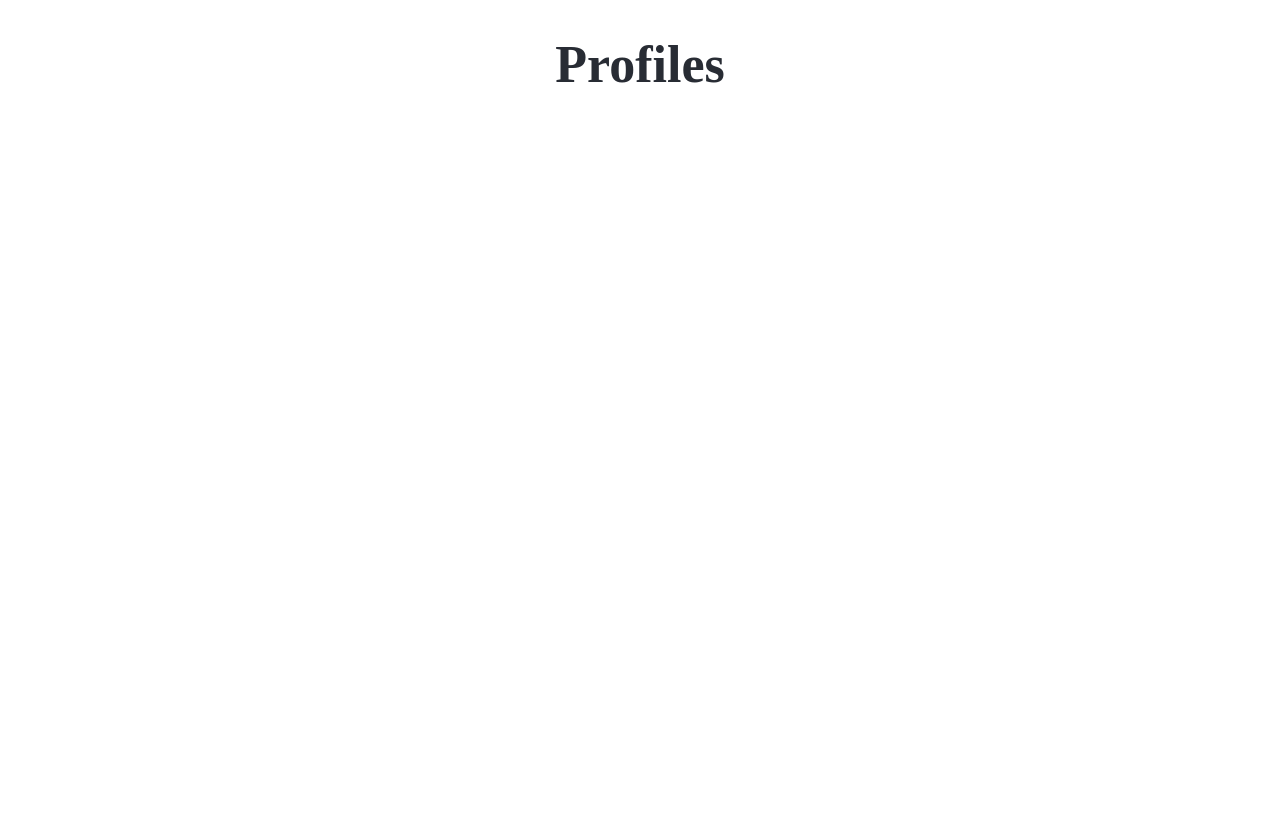
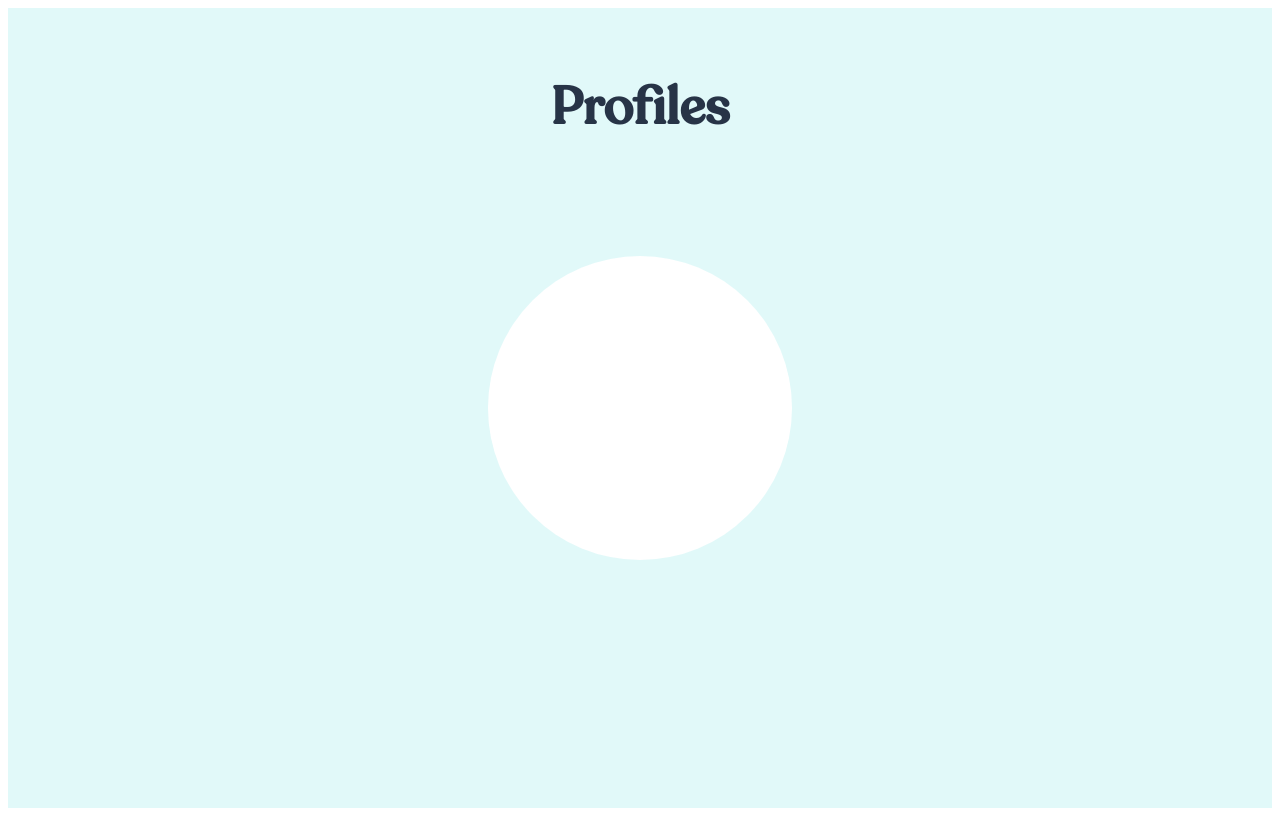
Before and after one commit to codeDragon491/profile-browser, a React (Create React App) app: page / in a window 1280 px wide. Built offline with nearby package versions, Linux system fonts and the light colour scheme.

Commit message:
Create Profile component and do some more styling

```diff
--- a/src/App.css
+++ b/src/App.css
@@ -1,12 +1,12 @@
 .App {
   text-align: center;
 }
-.App-header {
-  background-color: white;
+.App {
+  background-color: var(--white);
   min-height: 100vh;
   display: flex;
   flex-direction: column;
   align-items: center;
   font-size: calc(10px + 2vmin);
-  color: #282c34;
+  color: var(--brand-text);
 }
--- a/src/App.tsx
+++ b/src/App.tsx
@@ -6,9 +6,7 @@ import Profiles from './profiles/Index';
 function App() {
   return (
     <div className="App">
-      <header className="App-header">
-        <Profiles/>
-      </header>
+      <Profiles/>
     </div>
   );
 }
--- a/src/index.css
+++ b/src/index.css
@@ -1,13 +1,11 @@
-body {
-  margin: 0;
-  font-family: -apple-system, BlinkMacSystemFont, 'Segoe UI', 'Roboto', 'Oxygen',
-    'Ubuntu', 'Cantarell', 'Fira Sans', 'Droid Sans', 'Helvetica Neue',
-    sans-serif;
-  -webkit-font-smoothing: antialiased;
-  -moz-osx-font-smoothing: grayscale;
+@font-face {
+  font-family: "Recoleta Medium";
+  src: url("./fonts/Recoleta-Medium.woff") format("woff"),;
 }
 
-code {
-  font-family: source-code-pro, Menlo, Monaco, Consolas, 'Courier New',
-    monospace;
+:root {
+  --brand-teal: #e1f9f9;
+  --brand-text: #273447;
+  --white: #ffffff;
+  --brand-font-primary: 'Recoleta Medium','Times New Roman',sans-serif;
 }
--- a/src/profiles/Index.css
+++ b/src/profiles/Index.css
@@ -1,3 +1,25 @@
+
 .heading-1 {
-    font-family: Recoleta,'Times New Roman',sans-serif;
+    font-family: var(--brand-font-primary);
+    margin: 64px 0;
 }
+
+#board {
+    width: 100%;
+    height: 100vh;
+    position: relative;
+    overflow: hidden;
+    background-color: var(--brand-teal);
+}
+
+
+.card {
+    width: 320px;
+    height: 320px;
+    position: absolute;
+    top: 50%;
+    left: 50%;
+    border-radius: 50%;
+    background-color: var(--white);
+    transform: translateX(-50%) translateY(-50%) scale(0.95);
+}
--- a/src/profiles/Index.tsx
+++ b/src/profiles/Index.tsx
@@ -1,10 +1,12 @@
 import React from 'react';
 import './Index.css';
+import Profile from './Profile'
 
 function Profiles() {
   return (
-    <div className="profiles">
+    <div id="board">
         <h1 className="heading-1">Profiles</h1>
+        <Profile/>
     </div>
   );
 }
--- /dev/null
+++ b/src/profiles/Profile.tsx
@@ -0,0 +1,11 @@
+import React from 'react';
+import './Index.css';
+
+function Profile() {
+  return (
+    <div className="card">
+    </div>
+  );
+}
+
+export default Profile;
```
Also changed, not shown: src/fonts/Recoleta-Medium.woff (added).
